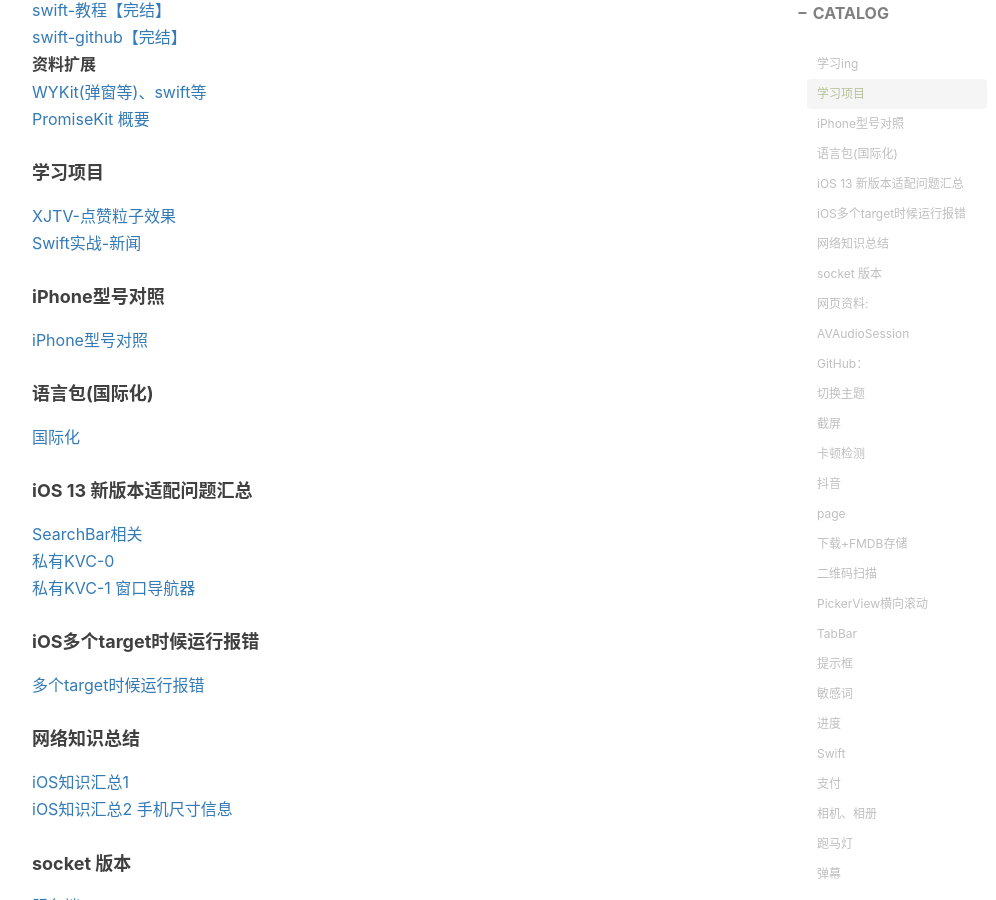
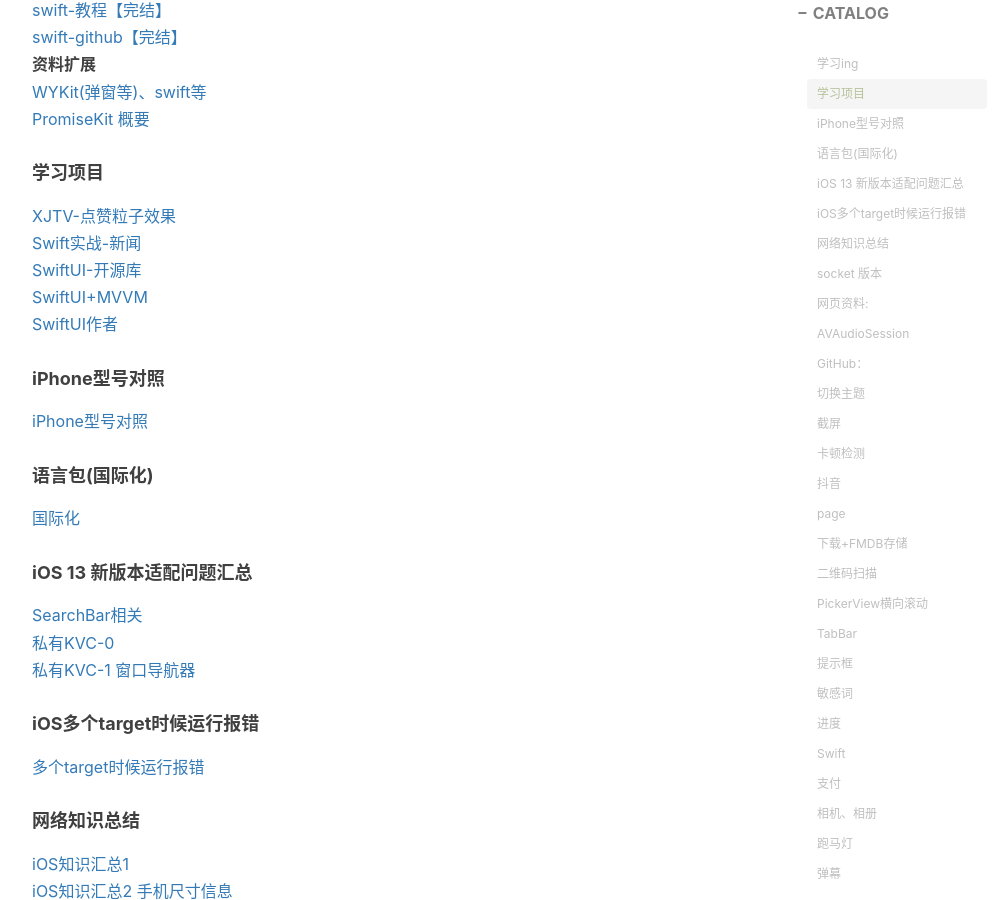
Before and after one commit to yznote/yznote.github.io, a Jekyll site: the page built from _posts/1993-06-05-资料汇总.md, in a window 1280 px wide and 900 px high, scrolled down 458 px. Shown: the whole window, without its empty margins (233-1229 px from the left). Built offline with Jekyll 4.4.1, drawn with Linux system fonts in a browser that asks for light colours; nearby versions of some CDN libraries; comment, search, counter and statistics services are not loaded.

Commit message:
Update 1993-06-05-资料汇总.md

```diff
--- a/_posts/1993-06-05-资料汇总.md
+++ b/_posts/1993-06-05-资料汇总.md
@@ -24,6 +24,9 @@ tags:
 #### 学习项目
 [XJTV-点赞粒子效果](https://github.com/Paulpang/XJTV)
 [Swift实战-新闻](https://github.com/Light413/dctt)
+[SwiftUI-开源库](https://blog.csdn.net/zhuweideng/article/details/76618167?utm_medium=distribute.pc_relevant.none-task-blog-baidujs_baidulandingword-2&spm=1001.2101.3001.4242)
+[SwiftUI+MVVM](https://swiftui.blog.csdn.net/article/details/107281563?utm_medium=distribute.pc_relevant.none-task-blog-BlogCommendFromMachineLearnPai2-7.control&depth_1-utm_source=distribute.pc_relevant.none-task-blog-BlogCommendFromMachineLearnPai2-7.control)
+[SwiftUI作者](https://www.jianshu.com/c/7b3e3b671970)
 
 #### iPhone型号对照
 [iPhone型号对照](https://www.theiphonewiki.com/wiki/Models)
```
